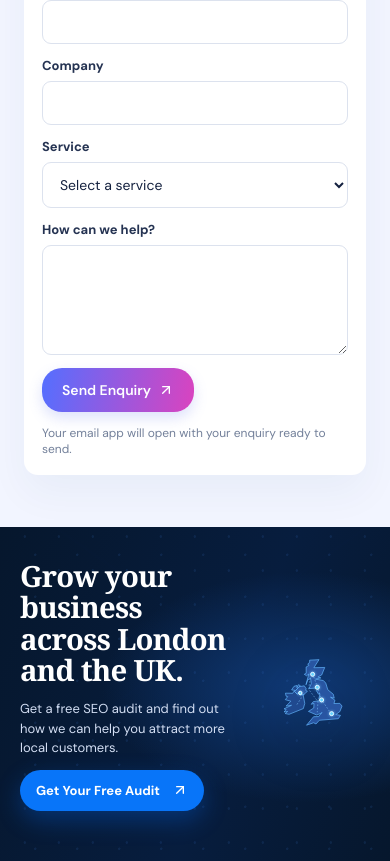
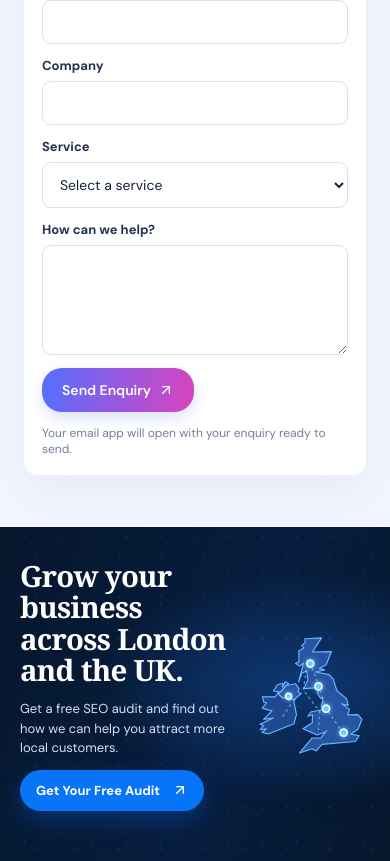
Before and after one commit to surix7/webarrow-website, a React (Vite) app: page / in a window 390 px wide. Shown: the part 3219-4080 px from the top of the page. Built offline with nearby package versions, Linux system fonts and the light colour scheme.

Commit message:
Scale the footer map to match the reference

```diff
--- a/src/main.jsx
+++ b/src/main.jsx
@@ -200,7 +200,7 @@ function ContactForm() {
 }
 
 function FooterMap() {
-  return <svg className="uk-map" viewBox="0 0 360 270" role="img" aria-label="Map of the United Kingdom and Ireland with service locations">
+  return <svg className="uk-map" viewBox="85 10 205 235" role="img" aria-label="Map of the United Kingdom and Ireland with service locations">
     <path className="map-land ireland" d="M147.3 113.4 133.9 128.1 141.7 135.2 150.3 129.1 155.4 137.2 162.3 137.3 159.8 139.8 164.4 163.2 160.1 178.8 117.3 196 105.5 193.7 113 187.4 102.3 189.1 108.5 181.7 102.1 179.7 124.7 168.9 108.4 171.4 122.6 156.7 105.9 152 113.3 143 108.4 141.6 106.4 132.6 128.1 133 134.1 123.8 125 122.8 132 112.1 140.8 109.6 140.9 116.2 145.1 107.2 151 110Z" />
     <path className="map-land" d="M212.8 193.2 199.9 198 175.4 187.3 191.4 177 192.1 163.4 183.8 166 189.7 158.2 211.6 154.4 207.1 149.7 209.9 134.4 205.6 135.6 199.5 125.5 207.5 116.6 177.2 118.8 183.9 104 182.1 88.9 173.7 92.1 168.1 107.2 176.5 75.1 169.8 80.3 162.9 76 168.7 72.9 168.5 54.1 176.9 49.2 173.3 44.9 179.1 40.5 179 33.5 207.2 31.9 191.7 56.2 224.3 55.4 215.2 77.9 203.5 84.1 212.7 86.7 196.6 90.3 220.3 94.7 227.4 102.4 233.5 122.3 250 135.8 252.9 147.5 241.7 144.8 255.1 153.8 251.9 163.7 269.5 163.2 276.3 171.2 269.6 188.1 257.3 196.8 271.6 199.1 265 209.2 208 214 198.2 225 190.8 221.5 169.8 228.7 190.9 203.2 206 202.8 216.2 190.5Z M161.7 136.5 155.4 137.2 150.3 129.1 141.7 135.2 133.9 128.1 147.3 113.4 162.9 110.5 168.9 119.7 166.5 123.7 172.4 127Z" />
     <g className="map-roads"><path d="M188 75 203 115 214 151 244 195" /><path d="M181 87 176 121 204 158 202 189" /><path d="m150 127 4 20-16 24" /></g>
--- a/src/overrides.css
+++ b/src/overrides.css
@@ -172,7 +172,7 @@ nav{height:88px;padding:0 max(var(--page-gutter),calc((100% - var(--content-max)
 .footer-cta .footer-copy{display:flex;flex-direction:column;align-items:flex-start;gap:16px;max-width:600px}
 .footer-cta .footer-copy b{font:700 clamp(30px,3vw,48px)/1.08 Georgia,'Times New Roman',serif;letter-spacing:-.025em;white-space:normal}
 .footer-cta .footer-copy small{max-width:480px;font-size:17px;line-height:1.5;margin:0;color:#d3def3}
-.footer-cta .uk-map{width:min(100%,440px);height:290px;justify-self:center;overflow:visible;filter:drop-shadow(0 15px 28px #020d2440)}
+.footer-cta .uk-map{width:min(100%,280px);height:300px;justify-self:center;overflow:visible;filter:drop-shadow(0 15px 28px #020d2440)}
 .footer-cta .footer-audit-btn{display:inline-flex;align-items:center;gap:12px;margin-top:5px;padding:15px 25px;border-radius:999px;background:#0875f9;color:#fff;text-decoration:none;font-size:16px;font-weight:700;box-shadow:0 9px 24px #0066ed55;transition:background .2s ease,transform .2s ease}
 .footer-cta .footer-audit-btn:hover{background:#1685ff;transform:translateY(-2px)}
 .footer-cta .map-land{fill:#2855a2;stroke:#65b8ff;stroke-width:2;stroke-linejoin:round}
@@ -192,7 +192,7 @@ nav{height:88px;padding:0 max(var(--page-gutter),calc((100% - var(--content-max)
 .work-page>.gradient-btn{margin-top:35px;font-size:15px;padding:14px 22px}
 @media(max-width:1000px){
   nav{gap:18px}.links{gap:18px}.links a{font-size:13px}.nav-actions{gap:12px}.nav-actions>.gradient-btn{padding:12px 16px;font-size:13px}
-  .hero-copy{width:64%}.hero-photo{width:78%}.growth-main{gap:3%}.footer-cta{padding:42px var(--page-gutter)}.footer-cta .footer-inner{grid-template-columns:minmax(0,1fr) minmax(250px,.75fr);min-height:260px;gap:4%}.footer-cta .footer-copy b{font-size:clamp(28px,3.4vw,40px)}.footer-cta .uk-map{height:240px}
+  .hero-copy{width:64%}.hero-photo{width:78%}.growth-main{gap:3%}.footer-cta{padding:42px var(--page-gutter)}.footer-cta .footer-inner{grid-template-columns:minmax(0,1fr) minmax(250px,.75fr);min-height:260px;gap:4%}.footer-cta .footer-copy b{font-size:clamp(28px,3.4vw,40px)}.footer-cta .uk-map{height:250px}
 }
 @media(max-width:700px){
   nav{height:70px;padding:0 18px;gap:12px}.brand{font-size:22px}.nav-actions{margin-left:auto;gap:8px}.nav-actions>svg{display:none}.nav-actions>.gradient-btn{font-size:12px;padding:10px 14px}.menu{display:inline-flex;align-items:center;justify-content:center;background:transparent;border:0;padding:7px;color:#172342;cursor:pointer}
```
